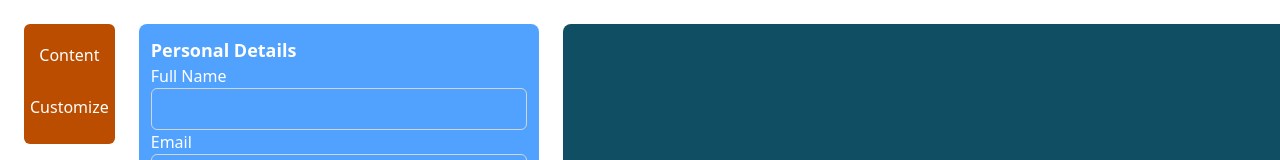
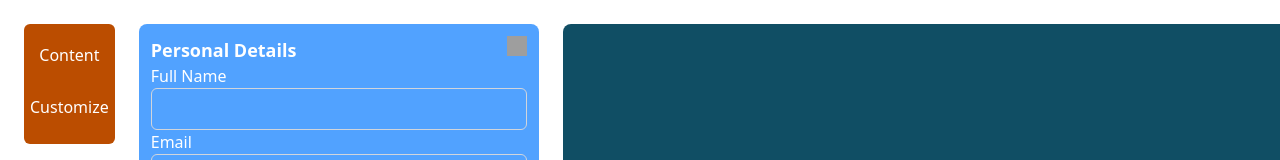
Before and after one commit to Ayush995712/cv-application, a React (Vite) app: page / in a window 1280 px wide. Both pictures are taken after a click on the button "Content". Shown: the top 160 px of the page. Built offline with nearby package versions, Linux system fonts and the light colour scheme; grey boxes are pictures that could not be loaded; the HTML template or start-up script is replaced by a standard one.

Commit message:
Added dropdown functionality

```diff
--- a/src/content/PersonalDetails.jsx
+++ b/src/content/PersonalDetails.jsx
@@ -6,9 +6,15 @@ export function PersonalDetails({setName, setEmail, setPhoneNumber, setAddress})
 
     return (
         <div className="w-[400px] h-auto bg-blue-400 rounded-lg p-[12px]">
-            <div className="text-white font-bold text-lg/7 cursor-pointer" onClick={() => {
+            <div className="text-white font-bold text-lg/7 cursor-pointer flex justify-between" onClick={() => {
                 setOpen(!open)
-            }} >Personal Details</div>
+            }} >
+                <div>Personal Details</div>
+                <div>
+                    <img src="https://img.icons8.com/?size=100&id=85327&format=png&color=000000" alt="icon" className={`w-5 h-5 transform transition-transform duration-100 ${
+            open ? "rotate-180" : "rotate-0"}`} />
+                </div>
+            </div>
             {open && (
             <div>
                 <div>
```
